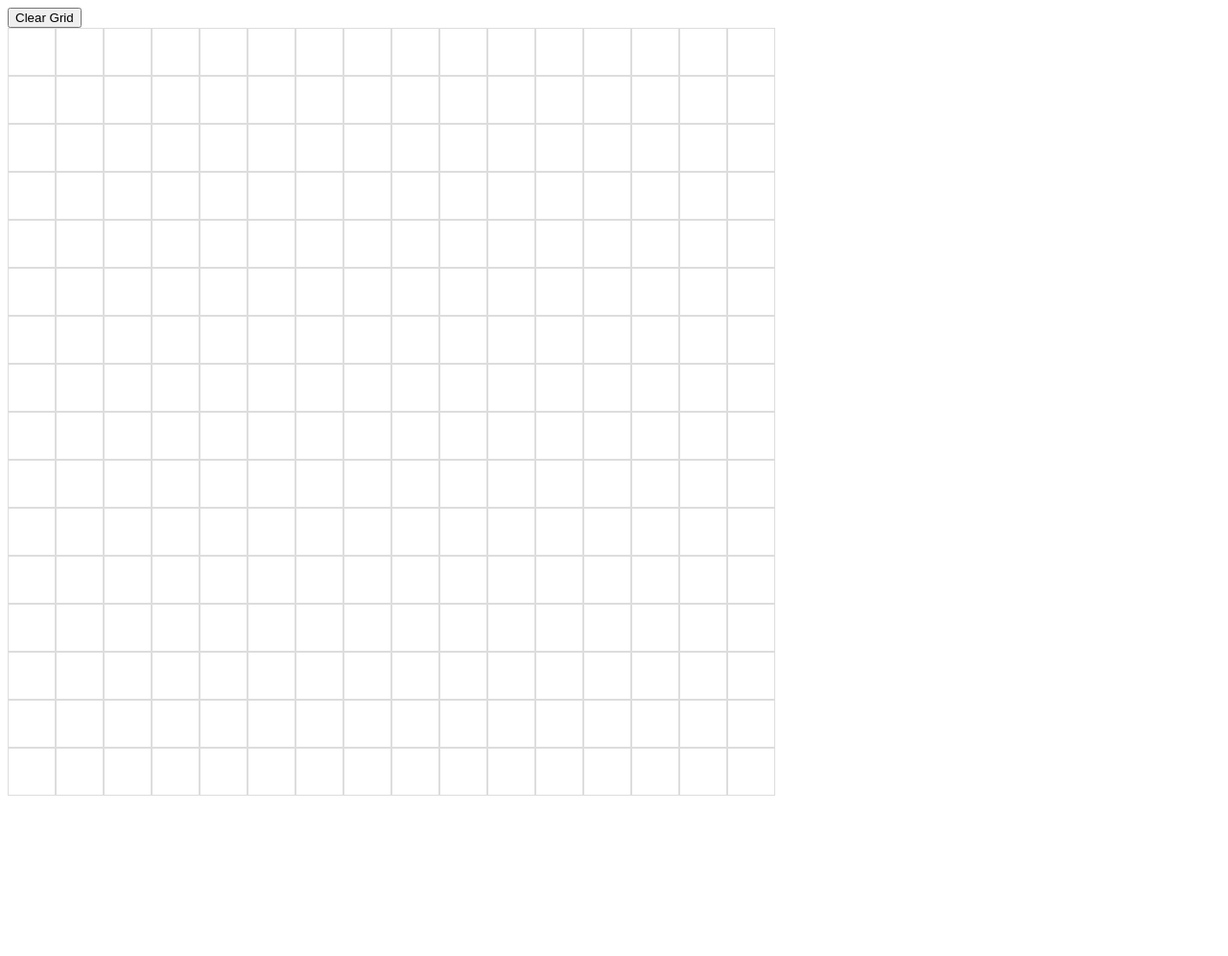
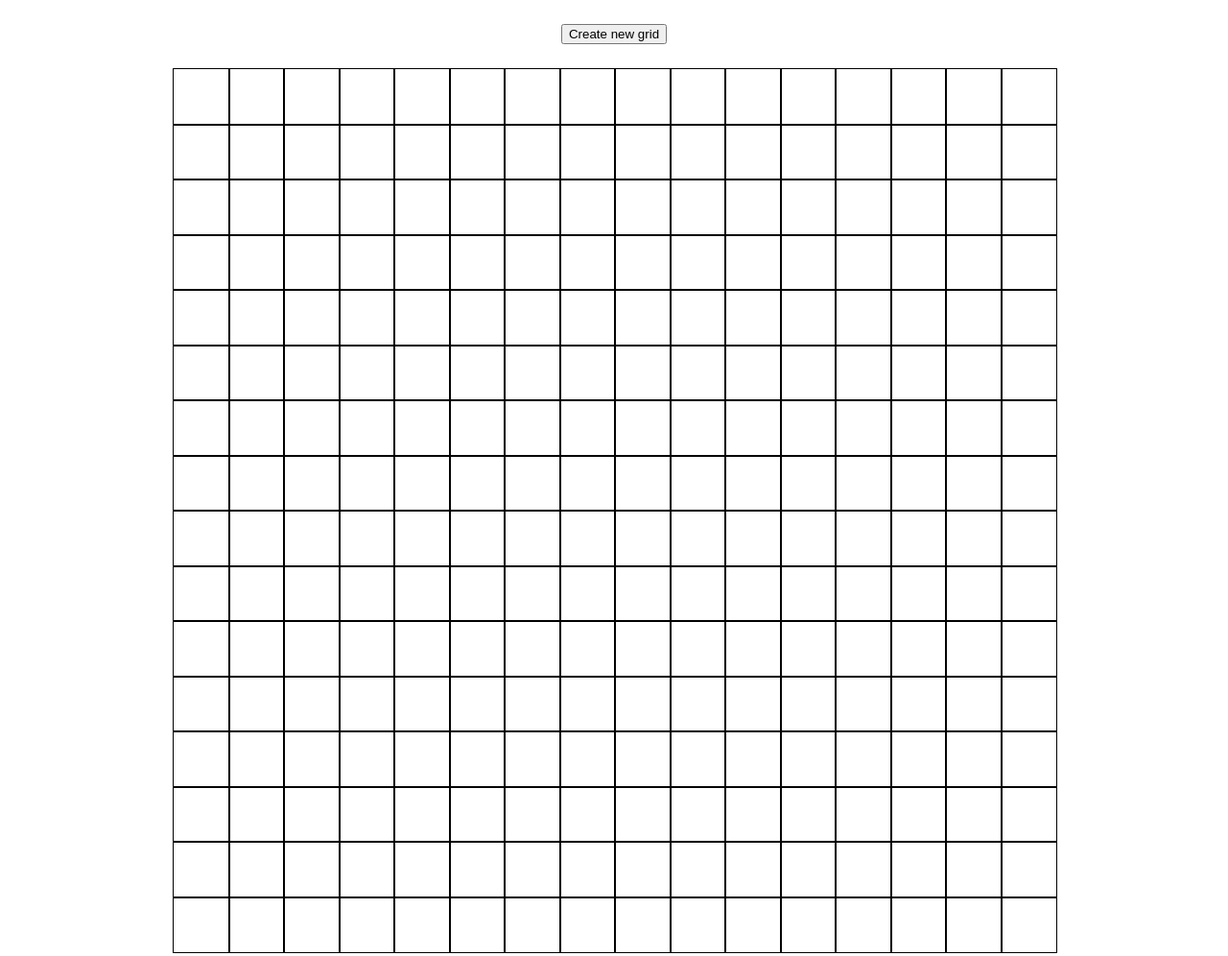
Before and after one commit to A2-NieR/Etch-a-Sketch, a plain HTML site: page index.html in a window 1280 px wide. Shown: the whole page at 96% size. Before the commit the page ends 837 px from the top, so only its background shows below. Drawn offline with Linux system fonts and the light colour scheme.

Commit message:
Working grid with color changes

```diff
--- a/index.html
+++ b/index.html
@@ -3,11 +3,9 @@
 <head>
   <meta charset="UTF-8">
   <meta name="viewport" content="width=device-width, initial-scale=1.0">
-  <link rel="stylesheet" type="text/css" href="styles.css">
   <title>Document</title>
 </head>
 <body>
-  <div id='container'></div>
 </body>
 <script src="scripts.js"></script>
 </html>
--- a/scripts.js
+++ b/scripts.js
@@ -1,24 +1,55 @@
-const btn = document.createElement('button');
-btn.innerHTML = 'Clear Grid';
-document.body.appendChild(btn).className = 'clear-grid';
+// Set up the fixed canvas
+const container = document.createElement('div');
+container.setAttribute('id', 'container');
+container.style.display = 'grid';
+container.style.margin = 'auto';
+container.style.height = '920px';
+container.style.width = '920px';
+document.body.appendChild(container);
 
-const container = document.getElementById("container");
+// Button setup & functionality
+const button = document.createElement('button');
+button.setAttribute('id', 'new-grid');
+button.innerHTML = 'Create new grid';
+button.style.margin = '25px auto';
+button.style.display = 'block';
+document.body.appendChild(button);
+document.body.insertBefore(button, container)
 
-function makeRows(rows, cols) {
-  container.style.setProperty('--grid-rows', rows);
-  container.style.setProperty('--grid-cols', cols);
-  for (c = 0; c < (rows * cols); c++) {
-    let cell = document.createElement("div");
-    // cell.innerText = (c + 1);
-    container.appendChild(cell).className = "grid-item";
+button.addEventListener('click', () => {
+  const removeElements = (elms) => elms.forEach(el => el.remove());
+  removeElements( document.querySelectorAll(".cell") );
+  let colRow = window.prompt('Enter a number for the amount of columns/rows of the new grid: ', 16);
+  createGrid(colRow, colRow);
+});
+
+function getRandomIntInclusive(min, max) {
+  min = Math.ceil(min);
+  max = Math.floor(max);
+  return Math.floor(Math.random() * (max - min + 1)) + min;
+}
+
+// The main function incl. color changer
+function createGrid(cols, rows) {
+  const dim = (cols * rows);
+  container.style.gridTemplateColumns = `repeat(${cols}, 1fr)`;
+  container.style.gridTemplateRows = `repeat(${rows}, 1fr)`;
+
+  for (let i =0; i < dim; i++) {
+    const cell = document.createElement('div');
+    cell.setAttribute('id', (i+1));
+    cell.setAttribute('class', 'cell');
+    cell.style.height = '100%';
+    cell.style.width = '100%';
+    cell.style.padding = 'auto';
+    cell.style.border = '0.5px solid black';
+    container.appendChild(cell);
+
     cell.addEventListener('mouseover', function (e) {
-      e.target.style.background = 'black';
-    })
-  };
-};
+      let hue = getRandomIntInclusive(0, 360);
+      e.target.style.background = `hsl(${hue}, 100%, 50%)`;
+    });
+  }
+}
 
-makeRows(16, 16);
-
-document.body.insertBefore(btn, container);
-
-function clearGrid() {};
+createGrid(16, 16);
--- a/styles.css
+++ /dev/null
@@ -1,17 +0,0 @@
-:root {
-  --grid-cols: 1;
-  --grid-rows: 1;
-}
-
-#container {
-  display: grid;
-  /* grid-gap: 1em; */
-  grid-template-rows: repeat(var(--grid-rows), 50px);
-  grid-template-columns: repeat(var(--grid-cols), 50px);
-}
-
-.grid-item {
-  padding: 1em;
-  border: 1px solid #ddd;
-  text-align: center;
-}
```
